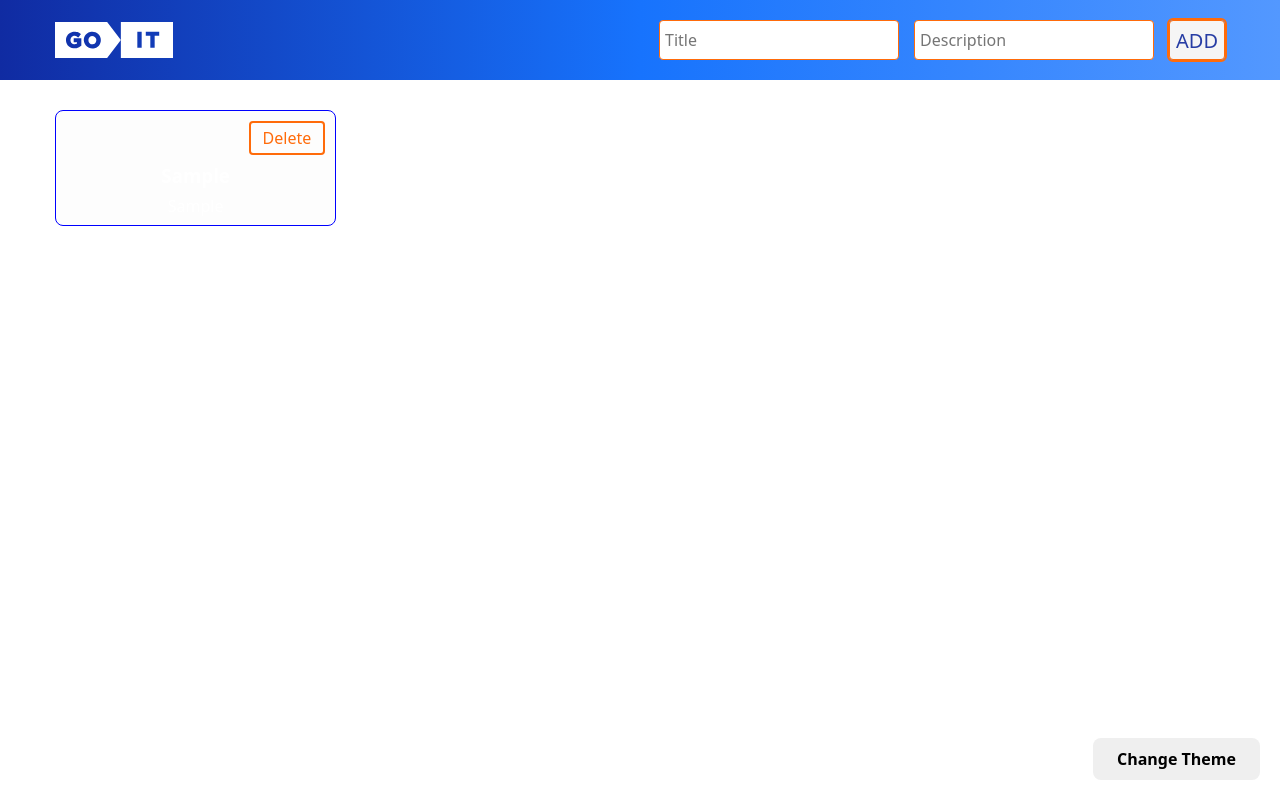
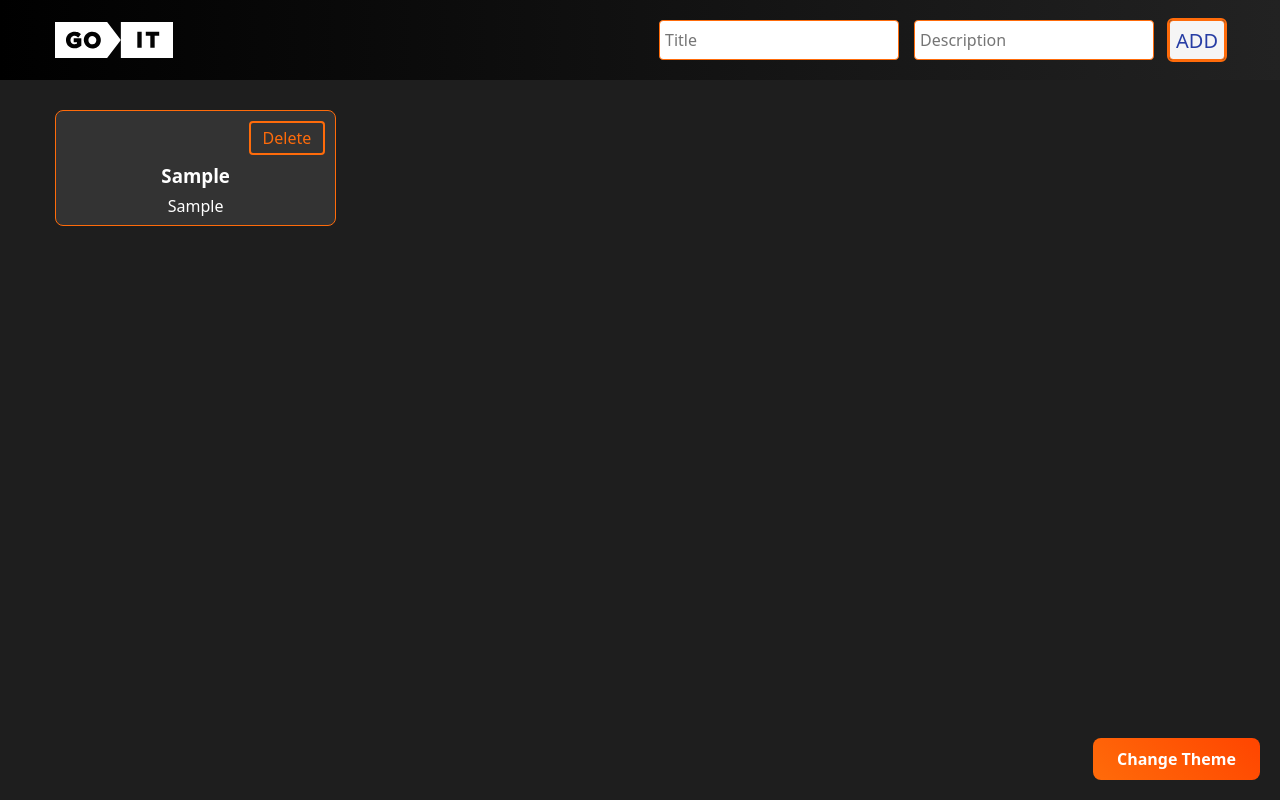
Before and after one commit to sselesnes/blended-js-05, a plain HTML site: page index.html in a window 1280 px wide. Both pictures are taken after typing "Sample", "Sample" into the empty fields and a click on the button "ADD". Drawn offline with Linux system fonts and the light colour scheme.

Commit message:
Deploying to gh-pages from @ sselesnes/blended-js-05@08acd38b3c50126c82cda3eb50ffaca3e41fa651 🚀

```diff
--- a/index.html
+++ b/index.html
@@ -10,8 +10,10 @@
   </head>
   <body>
     <script>
-      const savedTheme = JSON.parse(localStorage.getItem('#theme')).value;
-      if (savedTheme === 'theme-light') {
+      const savedTheme = JSON.parse(localStorage.getItem('#theme'));
+      if (!savedTheme) {
+        document.body.classList.add('theme-dark');
+      } else if (savedTheme.value === 'theme-light') {
         document.body.classList.add('theme-light');
       } else {
         document.body.classList.add('theme-dark');
--- a/index.js
+++ b/index.js
@@ -1,6 +1,6 @@
-(function(){const t=document.createElement("link").relList;if(t&&t.supports&&t.supports("modulepreload"))return;for(const r of document.querySelectorAll('link[rel="modulepreload"]'))a(r);new MutationObserver(r=>{for(const o of r)if(o.type==="childList")for(const i of o.addedNodes)i.tagName==="LINK"&&i.rel==="modulepreload"&&a(i)}).observe(document,{childList:!0,subtree:!0});function n(r){const o={};return r.integrity&&(o.integrity=r.integrity),r.referrerPolicy&&(o.referrerPolicy=r.referrerPolicy),r.crossOrigin==="use-credentials"?o.credentials="include":r.crossOrigin==="anonymous"?o.credentials="omit":o.credentials="same-origin",o}function a(r){if(r.ep)return;r.ep=!0;const o=n(r);fetch(r.href,o)}})();const s=document.querySelector(".header-form"),m=document.querySelector(".tasks-list"),p=document.querySelector(".theme-toggle-button"),l=document.querySelector("body");function c(e,t){localStorage.setItem(e,JSON.stringify({value:t,timestamp:Date.now()}))}function g(e){return localStorage.getItem(e)}function h(e){localStorage.removeItem(e)}function u(){return Object.entries(localStorage).filter(([e])=>e!=="#theme").map(([e,t])=>[e,JSON.parse(t).value,JSON.parse(t).timestamp]).sort((e,t)=>e[2]-t[2]).map(([e,t])=>[e,t])}function d(e){m.insertAdjacentHTML("beforeend",e)}function y(e){e.remove()}function f(e,t){return`<li class="task-list-item">
+(function(){const t=document.createElement("link").relList;if(t&&t.supports&&t.supports("modulepreload"))return;for(const r of document.querySelectorAll('link[rel="modulepreload"]'))a(r);new MutationObserver(r=>{for(const o of r)if(o.type==="childList")for(const i of o.addedNodes)i.tagName==="LINK"&&i.rel==="modulepreload"&&a(i)}).observe(document,{childList:!0,subtree:!0});function n(r){const o={};return r.integrity&&(o.integrity=r.integrity),r.referrerPolicy&&(o.referrerPolicy=r.referrerPolicy),r.crossOrigin==="use-credentials"?o.credentials="include":r.crossOrigin==="anonymous"?o.credentials="omit":o.credentials="same-origin",o}function a(r){if(r.ep)return;r.ep=!0;const o=n(r);fetch(r.href,o)}})();const s=document.querySelector(".header-form"),u=document.querySelector(".tasks-list"),f=document.querySelector(".theme-toggle-button"),l=document.querySelector("body");function c(e,t){localStorage.setItem(e,JSON.stringify({value:t,timestamp:Date.now()}))}function p(e){return localStorage.getItem(e)}function g(e){localStorage.removeItem(e)}function h(){return Object.entries(localStorage).filter(([e])=>e!=="#theme").map(([e,t])=>[e,JSON.parse(t).value,JSON.parse(t).timestamp]).sort((e,t)=>e[2]-t[2]).map(([e,t])=>[e,t])}function m(e){u.insertAdjacentHTML("beforeend",e)}function y(e){e.remove()}function d(e,t){return`<li class="task-list-item">
       <button class="task-list-item-btn">Delete</button>
       <h3>${e}</h3>
       <p>${t}</p>
-  </li>`}function S(e,t){g(e)||(c(e,t),d(f(e,t)))}function b(){console.log(u()),u().forEach(([e,t])=>{d(f(e,t))})}function v(e){const t=e.querySelector("h3").textContent;e.querySelector("p").textContent,h(t),y(e)}m.addEventListener("click",e=>{if(e.target.className=="task-list-item-btn"){const t=e.target.closest(".task-list-item");v(t)}});function L(){p.addEventListener("click",()=>{l.classList.toggle("theme-dark")&&c("#theme","theme-dark"),l.classList.toggle("theme-light")&&c("#theme","theme-light")})}L();b();s.addEventListener("submit",e=>{e.preventDefault();const t=s.elements.taskName.value.trim(),n=s.elements.taskDescription.value.trim();t&&n?(S(t,n),s.reset()):alert("empty taskname or description!")});
+  </li>`}function S(e,t){p(e)||(c(e,t),m(d(e,t)))}function b(){h().forEach(([e,t])=>{m(d(e,t))})}function v(e){const t=e.querySelector("h3").textContent;e.querySelector("p").textContent,g(t),y(e)}u.addEventListener("click",e=>{if(e.target.className=="task-list-item-btn"){const t=e.target.closest(".task-list-item");v(t)}});function L(){f.addEventListener("click",()=>{l.classList.toggle("theme-dark")&&c("#theme","theme-dark"),l.classList.toggle("theme-light")&&c("#theme","theme-light")})}L();b();s.addEventListener("submit",e=>{e.preventDefault();const t=s.elements.taskName.value.trim(),n=s.elements.taskDescription.value.trim();t&&n?(S(t,n),s.reset()):alert("empty taskname or description!")});
 //# sourceMappingURL=index.js.map
```
Also changed, not shown: 1 other file.
